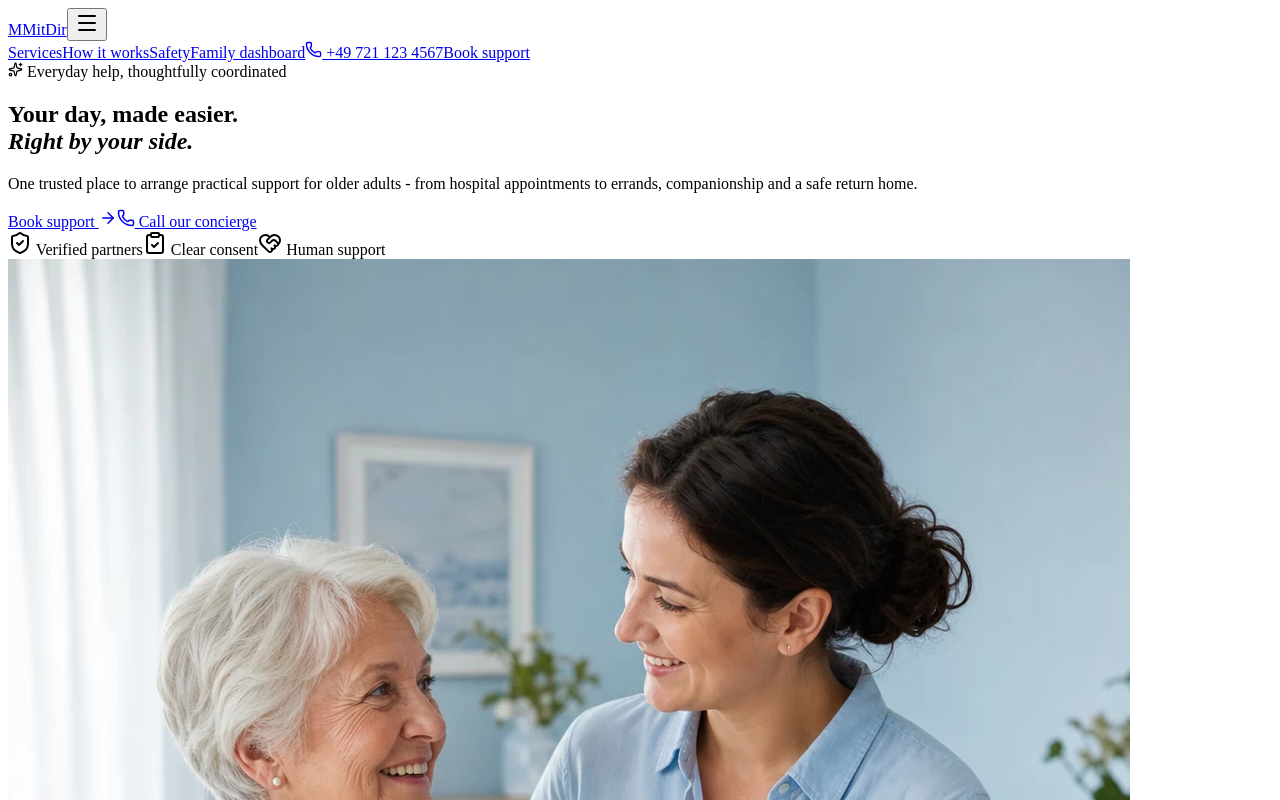
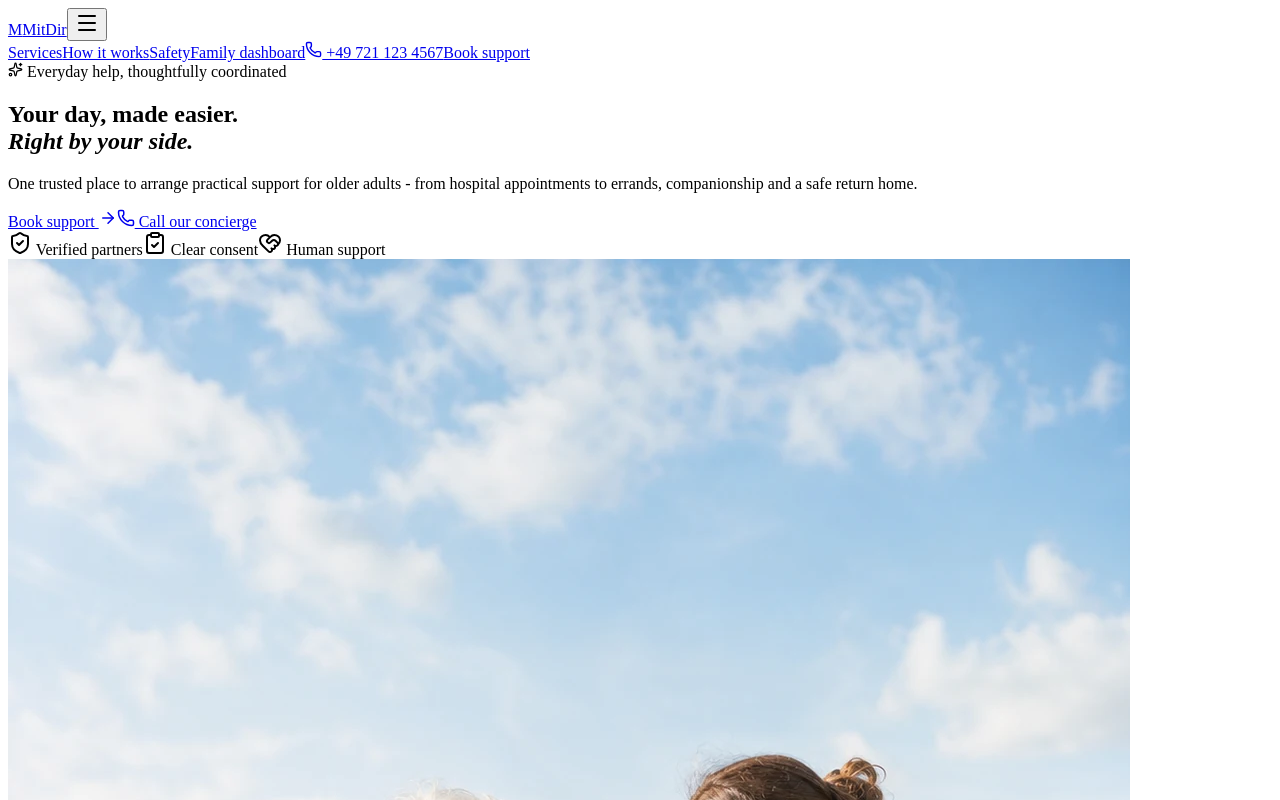
Before and after one commit to CGSupportDesk/mitdir, a React (Vite) app: page / in a window 1280 px wide. Shown: the top 800 px of the page. Built offline with nearby package versions, Linux system fonts and the light colour scheme; the HTML template or start-up script is replaced by a standard one.

Commit message:
Use open-sky elderly care hero

```diff
--- a/src/pages/Landing.tsx
+++ b/src/pages/Landing.tsx
@@ -50,7 +50,7 @@ export default function Landing() {
               </div>
             </div>
             <div className="hero__visual">
-              <div className="hero__image-wrap"><img src="/images/hero-care.webp" alt="A caregiver warmly supporting an older woman at home" /></div>
+              <div className="hero__image-wrap"><img src="/images/hero-sky.webp" alt="A caregiver supporting an older woman as they walk together outdoors" /></div>
               <div className="journey-card">
                 <div className="journey-card__icon"><Check /></div>
                 <div><span>Journey completed</span><strong>Anna is safely home</strong><small>Family updated at 15:42</small></div>
```
Also changed, not shown: public/images/hero-care.webp (deleted), public/images/hero-sky.webp (added).
